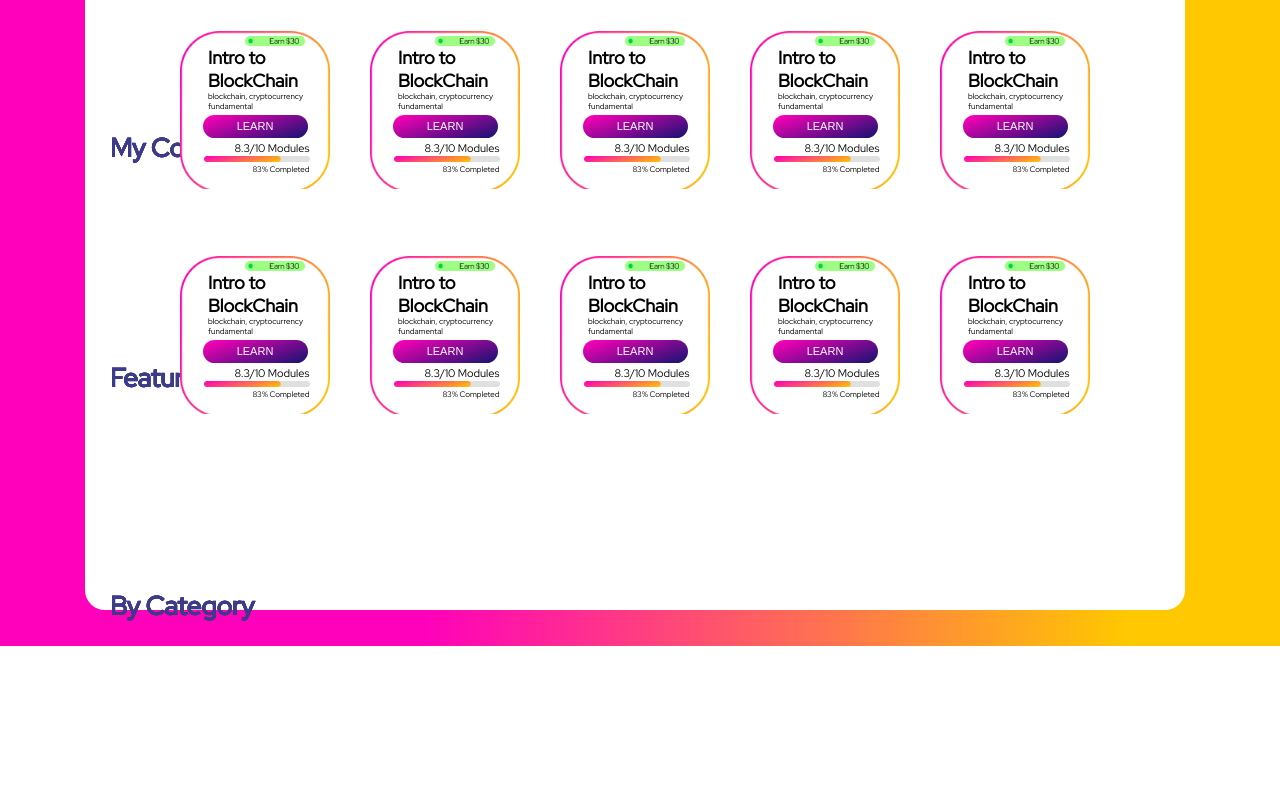
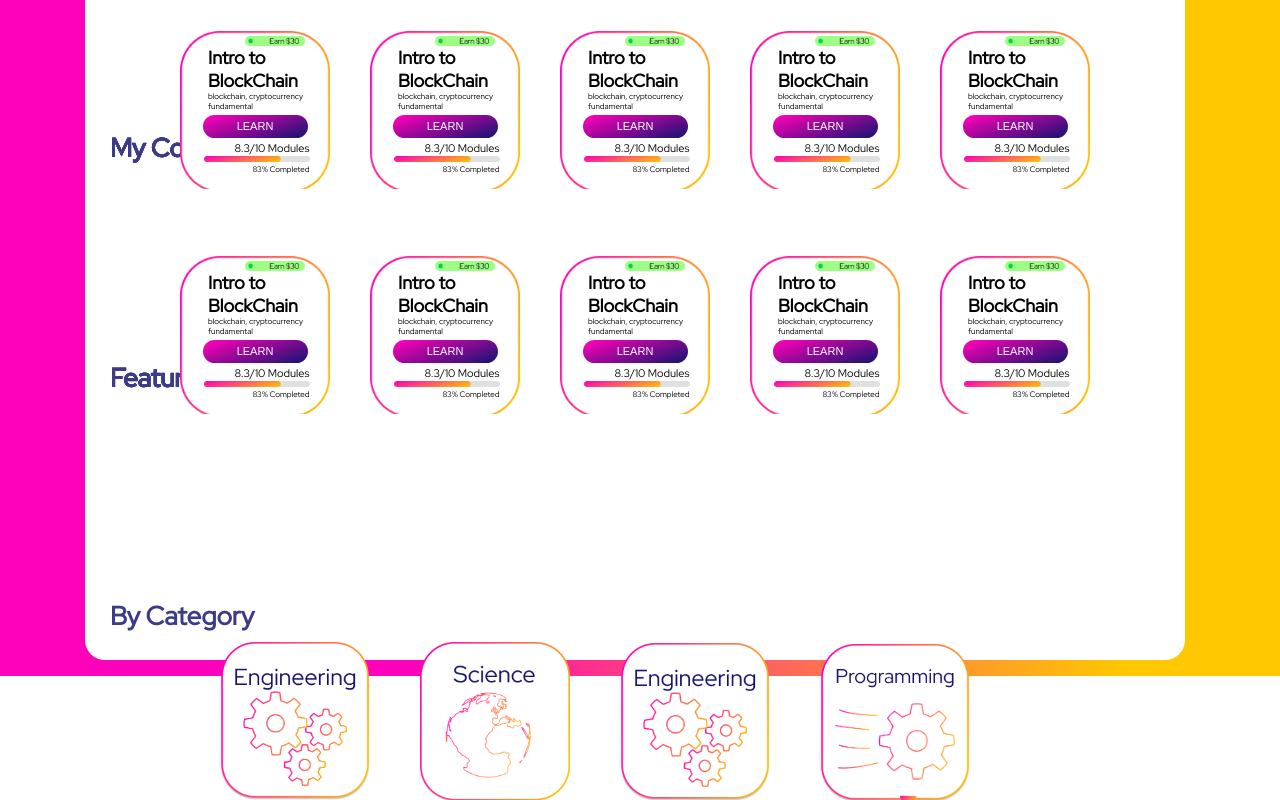
Before and after one commit to paulmorales7/Front-End-Skills-Test-01, a React (Create React App) app in the folder front-end-skills-test/: page / in a window 1280 px wide. Shown: the part 320-1120 px from the top of the page. Before the commit the page ends 966 px from the top, so only its background shows below. Built offline with nearby package versions, Linux system fonts and the light colour scheme.

Commit message:
completed course page

```diff
--- a/front-end-skills-test/src/App.css
+++ b/front-end-skills-test/src/App.css
@@ -6,6 +6,6 @@
     hsla(316, 100%, 50%, 1) 33%,
     hsla(47, 100%, 50%, 1) 88%
   );
-  height: 950px;
+  height: 980px;
   font-family: 'Red Hat Display';
 }
--- a/front-end-skills-test/src/App.js
+++ b/front-end-skills-test/src/App.js
@@ -1,6 +1,7 @@
 import Courses from './components/courses/courses';
 import Title from './components/title/title';
 import Nav from './components/nav/nav';
+import Category from './components/category/category';
 import Wrapper from './components/wrapper/wrapper';
 import course from './courses.json';
 import './App.css';
@@ -17,6 +18,7 @@ state = {
   return (
     <div className='App'>
    <Nav />
+
   <Title />
 
 <Wrapper>
@@ -33,11 +35,9 @@ learn={cor.learn}
 modules={cor.modules}
 completed={cor.completed}
 />
-
-
-
     )
   })}
+ < Category />
 </Wrapper>
 
 </div>
--- /dev/null
+++ b/front-end-skills-test/src/components/category/category.css
@@ -0,0 +1,58 @@
+.category {
+  position: absolute;
+  bottom: -170px;
+  left: 110px;
+  color: #3c3b88;
+  font-size: 26px;
+  font-weight: bold;
+}
+
+.engineering {
+  background-image: url("../../images/engineering.png");
+  background-size: 150px;
+  width: 150px;
+  height: 158px;
+  position: absolute;
+  bottom: -320px;
+  left: 220px;
+}
+
+.science {
+  background-image: url("../../images/science.png");
+  background-size: 150px;
+  width: 150px;
+  height: 158px;
+  position: absolute;
+  bottom: -320px;
+  left: 420px;
+}
+
+.innovation {
+  background-image: url("../../images/engineering.png");
+  background-size: 150px;
+  width: 150px;
+  height: 157px;
+  position: absolute;
+  bottom: -320px;
+  left: 620px;
+}
+
+.programming {
+  background-image: url("../../images/programming1.png");
+  background-size: 150px;
+  width: 150px;
+  height: 156px;
+  position: absolute;
+  bottom: -320px;
+  left: 820px;
+}
+
+.programming2 {
+  background-image: url("../../images/programming2.png");
+  background-size: 120px;
+  width: 120px;
+  height: 77px;
+  position: absolute;
+  bottom: -300px;
+  left: 835px;
+}
--- /dev/null
+++ b/front-end-skills-test/src/components/category/category.js
@@ -0,0 +1,21 @@
+import React from 'react';
+import './category.css';
+
+
+function category () {
+    return (
+        <div className='main'>
+
+        <h1 className='category'>By Category</h1>
+
+  <div className='engineering'></div>
+  <div className='science'></div>
+  <div className='innovation'></div>
+  <div className='programming'></div>
+  <div className='programming2'></div>
+
+  </div>
+    )
+}
+
+export default category;
--- a/front-end-skills-test/src/components/courses/courses.css
+++ b/front-end-skills-test/src/components/courses/courses.css
@@ -113,13 +113,3 @@
     margin-top: 67px;
     right: 5px;
   }
-
-  /* category */
-
-  .category {
-    position: absolute;
-    bottom: -160px;
-    left: 110px;
-    color: #3c3b88;
-    font-size: 26px;
-}
--- a/front-end-skills-test/src/components/courses/courses.js
+++ b/front-end-skills-test/src/components/courses/courses.js
@@ -1,4 +1,5 @@
 import React from 'react';
+import Category from '../category/category';
 import './courses.css';
 
 
@@ -37,15 +38,6 @@ return (
 
   </div>
 
-  <h1 className='category'>By Category</h1>
-
-  <div className='engineering'></div>
-  <div className='science'></div>
-  <div className='innovation'></div>
-  <div className='programming'></div>
-
-
-
 
 </div>
 
--- a/front-end-skills-test/src/components/title/title.css
+++ b/front-end-skills-test/src/components/title/title.css
@@ -3,7 +3,7 @@
     position: absolute;
     top: 80px;
     left: 85px;
-    height: 850px;
+    height: 900px;
     width: 1100px;
     background-color: white;
     border-radius: 20px;
```
